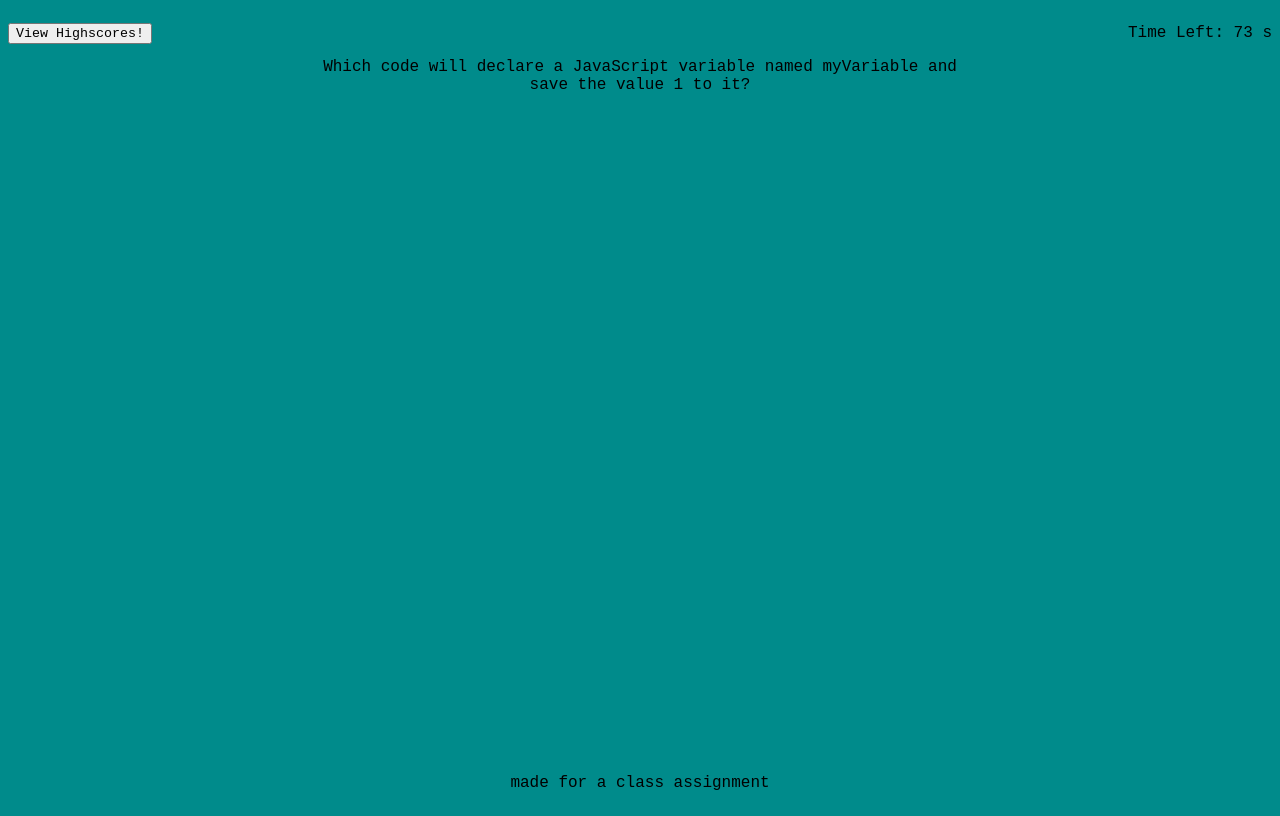
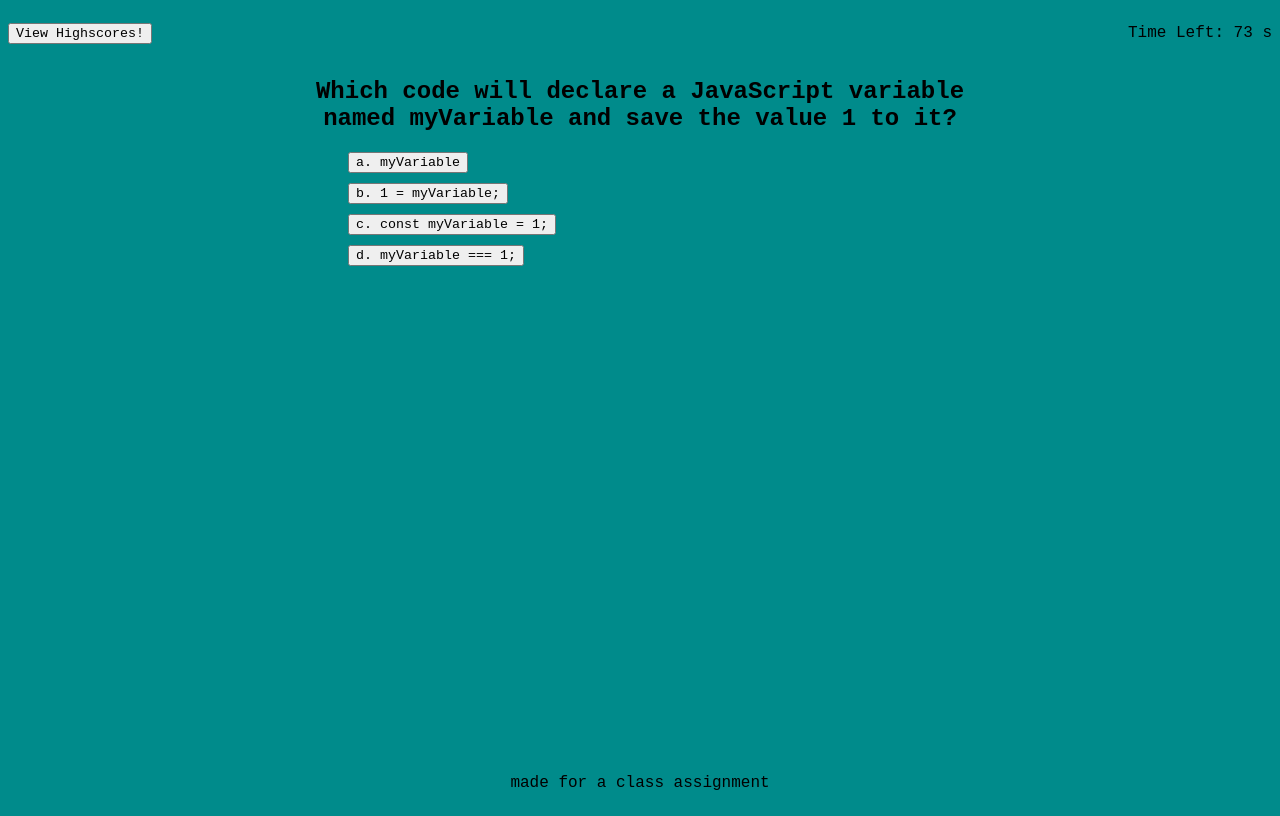
Before and after one commit to renkayla/code-quiz, a plain HTML site: page index.html in a window 1280 px wide. Both pictures are taken after a click on the button "Start!". Drawn offline with Linux system fonts and the light colour scheme.

Commit message:
fixed js to show first question and answer selection, button click still not working

```diff
--- a/assets/script.js
+++ b/assets/script.js
@@ -20,13 +20,13 @@ var startBtn =  document.querySelector("#start_button");
 var pageIntro = document.querySelector("#page_intro");
 
 var pageQuestions = document.querySelector("#page_questions");
-var askQuestions = document.querySelector("questions_ask");
+var askQuestions = document.querySelector("#questions_ask");
 
 var reactButtons = document.querySelectorAll(".choices");
-var answerBtna = document.querySelector("answer_btna");
-var answerBtnb = document.querySelector("answer_btnb");
-var answerBtnc = document.querySelector("answer_btnc");
-var answerBtnd = document.querySelector("answer_btnd");
+var answerBtna = document.querySelector("#answer_btna");
+var answerBtnb = document.querySelector("#answer_btnb");
+var answerBtnc = document.querySelector("#answer_btnc");
+var answerBtnd = document.querySelector("#answer_btnd");
 
 var controlCheck = document.querySelector("#control_check");
 var pageSubmit = document.querySelector("#page_submit");
@@ -39,7 +39,7 @@ var recordScore = document.querySelector("#record_score");
 var checkScore = document.querySelector("#check_score");
 var fin = document.querySelector("#fin");
 
-var backBtn = document.querySelector("back_btn");
+var backBtn = document.querySelector("#back_btn");
 var btnClear = document.querySelector("#btn_clear");
 
 //Questions are defined in Objects
@@ -123,13 +123,9 @@ function startQuiz () {
     showQuestion(questionNumber);
 }
 
-function showQuestion(n) {
-    const pageQuestions = document.getElementById('page_questions');
-    const answerBtna = document.getElementById('choice_btna');
-    const answerBtnb = document.getElementById('choice_btnb');
-    const answerBtnc = document.getElementById('choice_btnc');
-    const answerBtnd = document.getElementById('choice_btnd');
-    pageQuestions.textContent = questionSource[n].question;
+
+function showQuestion (n) {
+    askQuestions.textContent = questionSource[n].question;
     answerBtna.textContent = questionSource[n].choices[0];
     answerBtnb.textContent = questionSource[n].choices[1];
     answerBtnc.textContent = questionSource[n].choices[2];
--- a/index.html
+++ b/index.html
@@ -37,14 +37,15 @@
         </section>
 
 <!--questions-->
+
                 <section class="page_questions" id="page_questions">
                     <div>
                         <h2 id="questions_ask">Questions</h2>
                         <ul>
-                    <li><button class="answers_button" id="choice_btna" value="a">AnswerA</button></li>
-                    <li><button class="answers_button" id="choice_btnb" value="b">AnswerB</button></li>
-                    <li><button class="answers_button" id="choice_btnc" value="c">AnswerC</button></li>
-                    <li><button class="answers_button" id="choice_btnd" value="d">AnswerD</button></li>
+                            <li><button class="answers_button" id="answer_btna" value="a">AnswerA</button></li>
+                            <li><button class="answers_button" id="answer_btnb" value="b">AnswerB</button></li>
+                            <li><button class="answers_button" id="answer_btnc" value="c">AnswerC</button></li>
+                            <li><button class="answers_button" id="answer_btnd" value="d">AnswerD</button></li>
                         </ul>
                         <div>
                     <div id="control_check"><!--control check-->
```
Lines whose indentation alone changed are shown as unchanged.
